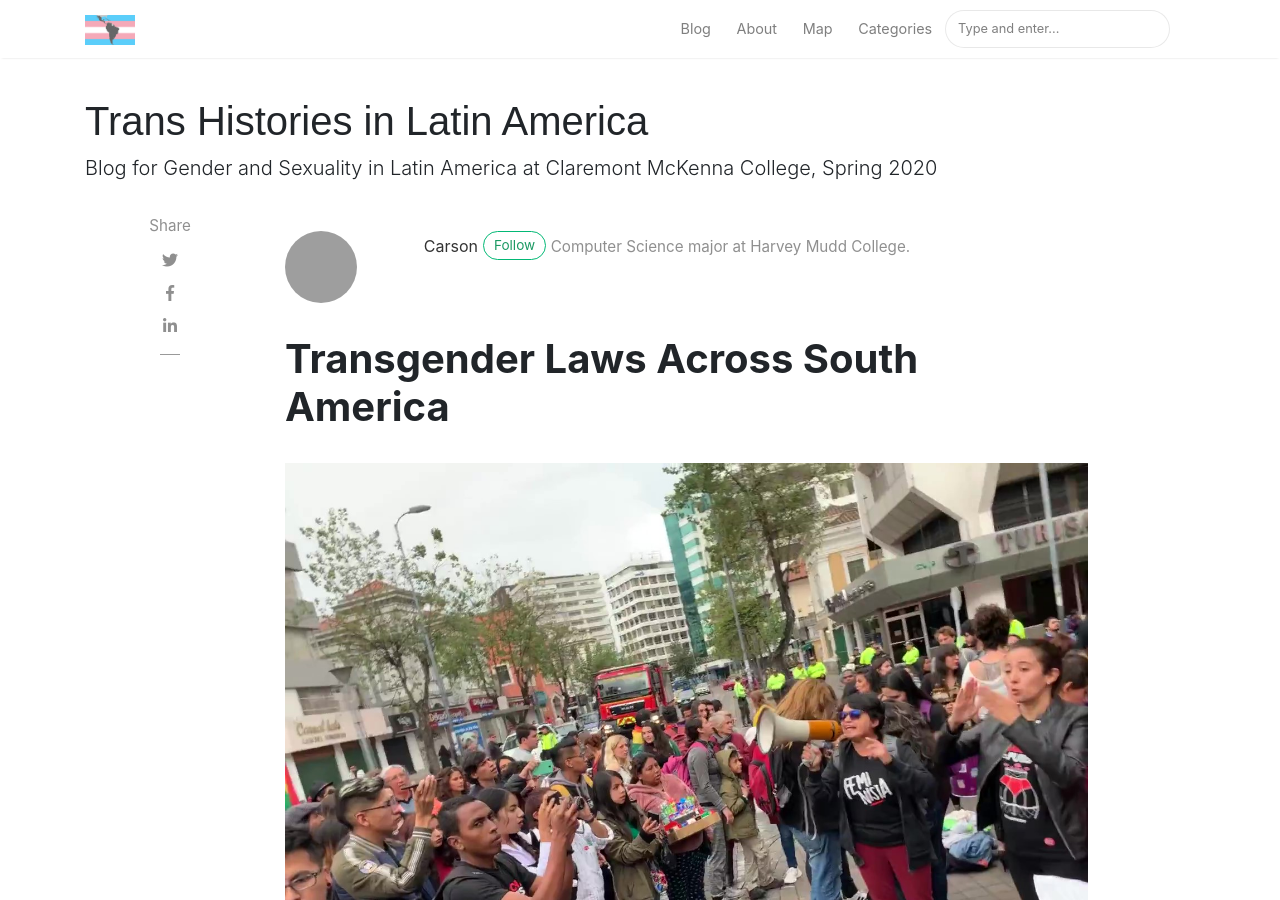
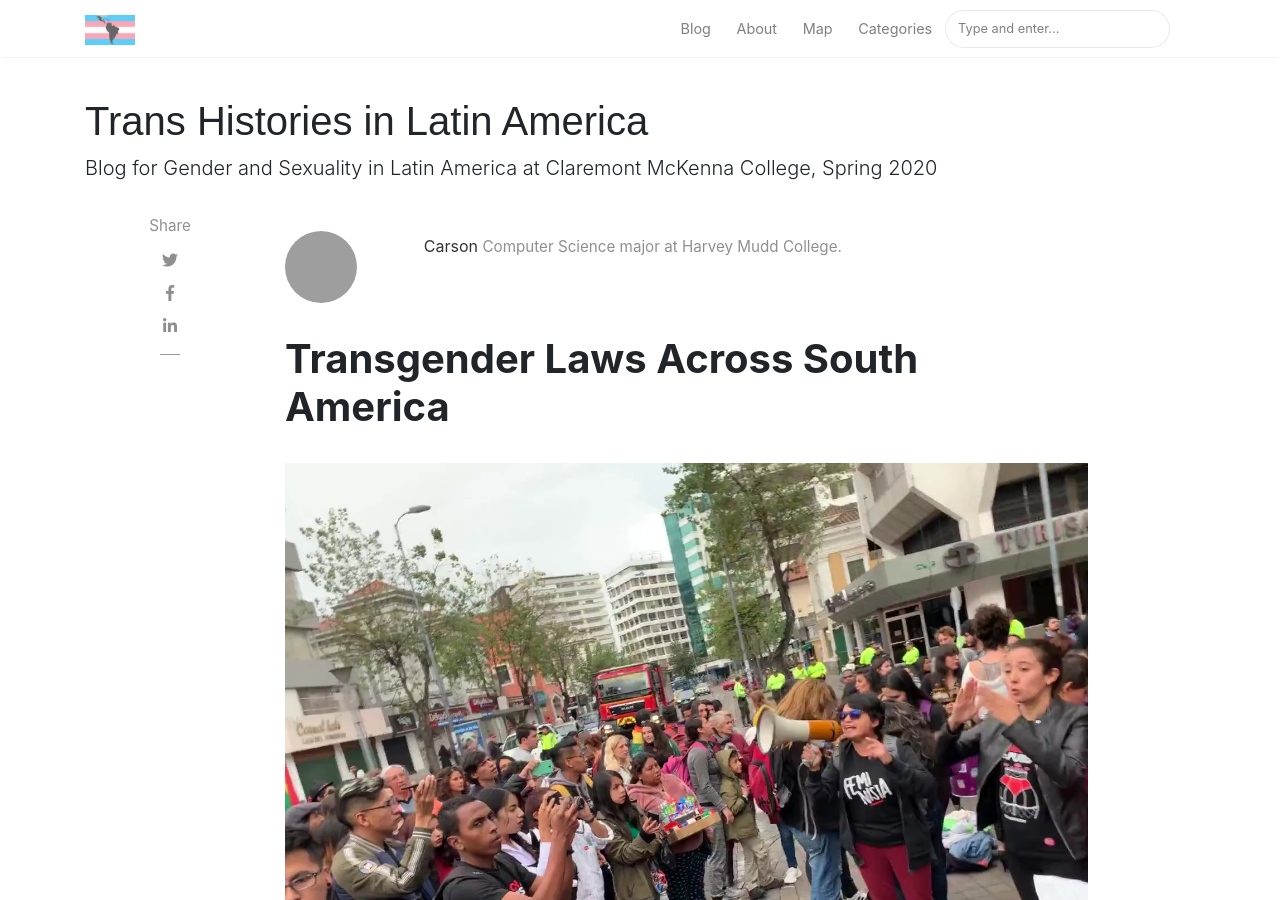
Before and after one commit to CarsonHerness/Trans-Histories-in-Latin-America, a Jekyll site: the page built from _posts/2020-04-14-transgender-laws-south-america.md, in a window 1280 px wide and 900 px high. Built offline with Jekyll 4.4.1, drawn with Linux system fonts in a browser that asks for light colours; nearby versions of some CDN libraries; comment, search, counter and statistics services are not loaded; grey boxes are pictures that could not be loaded.

Commit message:
Add code to conditionally display follow button if author has a twitter

```diff
--- a/_layouts/post.html
+++ b/_layouts/post.html
@@ -32,7 +32,10 @@ post_class: post-template
                         {% endif %}
                     </div>
                     <div class="col-xs-12 col-md-9 col-lg-10 text-center text-md-left">
-                        <a target="_blank" class="link-dark" href="{{ author.web }}">{{ author.display_name }}</a><a target="_blank" href="{{ author.twitter }}" class="btn follow">Follow</a>
+                        <a target="_blank" class="link-dark" href="{{ author.web }}">{{ author.display_name }}</a>
+                        {% if author.twitter %}
+                        <a target="_blank" href="{{ author.twitter }}" class="btn follow">Follow</a>
+                        {% endif %}
                         <span class="author-description">{{ author.description }}</span>
                     </div>
                 </div>
```
